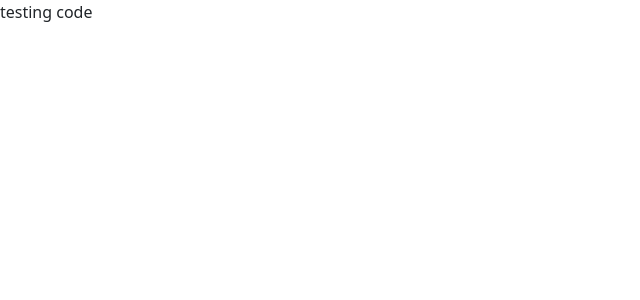
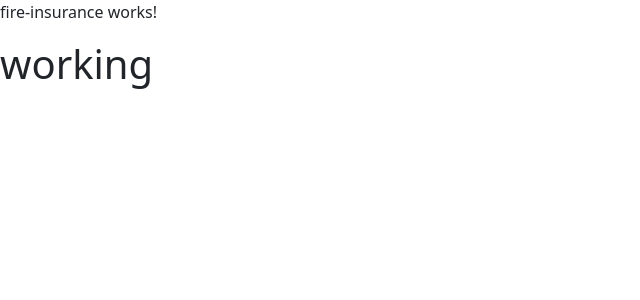
Before and after one commit to PrasadPatil8123/ICICI-Lombard, an Angular app: page / in a window 1280 px wide. Shown: the top 300 px of the page, without its empty margins (0-640 px from the left). Built offline with nearby package versions, Linux system fonts and the light colour scheme.

Commit message:
Added fire-insurance component

```diff
--- a/src/app/app.component.html
+++ b/src/app/app.component.html
@@ -1 +1 @@
-<p>testing code</p>
+<app-fire-insurance></app-fire-insurance>
--- /dev/null
+++ b/src/app/features/sme-insurance/fire-insurance/fire-insurance.component.html
@@ -0,0 +1,2 @@
+<p>fire-insurance works!</p>
+<h1>working</h1>
```
Also changed, not shown: src/app/app.module.ts (+6 -6 lines), src/app/features/sme-insurance/fire-insurance/fire-insurance.component.ts (added, +10 -0 lines), src/app/features/sme-insurance/sme-insurance.module.ts (+5 -7 lines), src/app/features/sme-insurance/fire-insurance/fire-insurance.component.css (added), 2 other files (tests, documents, lock files or other folders).
